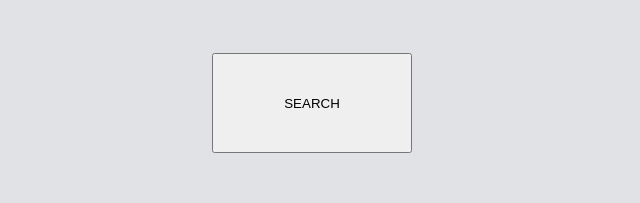
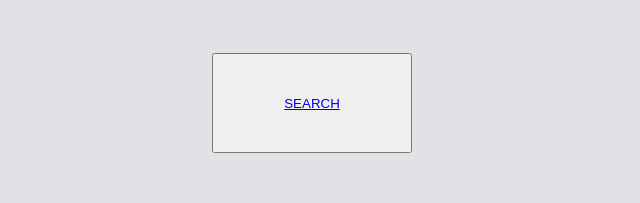
Before and after one commit to taliabahar/Should-I-Stay-or-Should-I-Go, a React (Create React App) app in the folder stayorgo/: page / in a window 1280 px wide. Shown: the part 366-569 px from the top of the page, without its empty margins (0-640 px from the left). Built offline with nearby package versions, Linux system fonts and the light colour scheme; a web font is replaced by a local one.

Commit message:
Search bar goes to comparison page

```diff
--- a/stayorgo/src/Comparison.js
+++ b/stayorgo/src/Comparison.js
@@ -4,7 +4,7 @@ import "./Comparison.css";
 
 import Results from "./Results";
 
-function Comparison() {
+function Comparison (){
   return (
     <div className="Comparison">
       <div className="stay">
@@ -14,7 +14,27 @@ function Comparison() {
         <h1 id="go">Go</h1>
       </div>
       <div className="result">
-        <Results></Results>
+      {/* <Results id="results"
+        //all menu related results
+        menuID={menuID}
+        menuImage={menuImage}
+        menuTitle={menuTitle}
+        menuChain={menuChain}
+        menuCal={menuCal}
+        menuCarbs={menuCarbs}
+        menuFat={menuFat}
+        menuProtein={menuProtein}
+        //all recipe related results
+        recipeID={recipeID}
+        recipeTitle={recipeTitle}
+        recipeCookTime={recipeCookTime}
+        recipeServings={recipeServings}
+        recipeCal={recipeCal}
+        recipeCarbs={recipeCarbs}
+        recipeFat={recipeFat}
+        recipeProtein={recipeProtein}
+        recipeImage={recipeImage}
+      /> */}
       </div>
 
     </div>
--- a/stayorgo/src/InputFields.css
+++ b/stayorgo/src/InputFields.css
@@ -1,6 +1,6 @@
 body {
   display: grid;
-  grid-template-columns: 100%;
+  /* grid-template-columns: 100%; */
   grid-template-rows: 50% 50%;
   text-align: center;
   float: right;
--- a/stayorgo/src/InputFields.js
+++ b/stayorgo/src/InputFields.js
@@ -2,6 +2,7 @@ import React, { useState } from "react";
 import logo from "./logo.svg";
 import "./InputFields.css";
 import Results from "./Results"
+import { NavLink } from "react-router-dom";
 import {
   searchRecipe,
   nutritionResults,
@@ -113,7 +114,8 @@ function InputFields() {
           // onKeyDown={onKeyDownHandler.bind(this)}
         ></input>
       </form>
-      <button onClick={onKeyDownHandler}>SEARCH</button>
+      <button onClick={onKeyDownHandler}>
+      <NavLink activeclassName="activeHomeTab" exact id="home" to="/comparison">SEARCH</NavLink></button>
       <Results id="results"
         //all menu related results
         menuID={menuID}
--- a/stayorgo/src/spoonAPI.js
+++ b/stayorgo/src/spoonAPI.js
@@ -1,6 +1,7 @@
 let api = "https://api.spoonacular.com";
 // let token = "f7deaa757e034458bb5c8a8b911c82eb";
-let token = "f55bd8ceba144ee2a5e8e076bf69c684";
+// let token = "b7f5692c27fe4d57ba72e520f6937842";
+let token = "321f66bc22f84aa9889fa33bc802f33d";
 
 // GET https://api.spoonacular.com/recipes/search -gets ID to feed into next call
 // GET https://api.spoonacular.com/recipes/{id}/nutritionWidget.json
```
